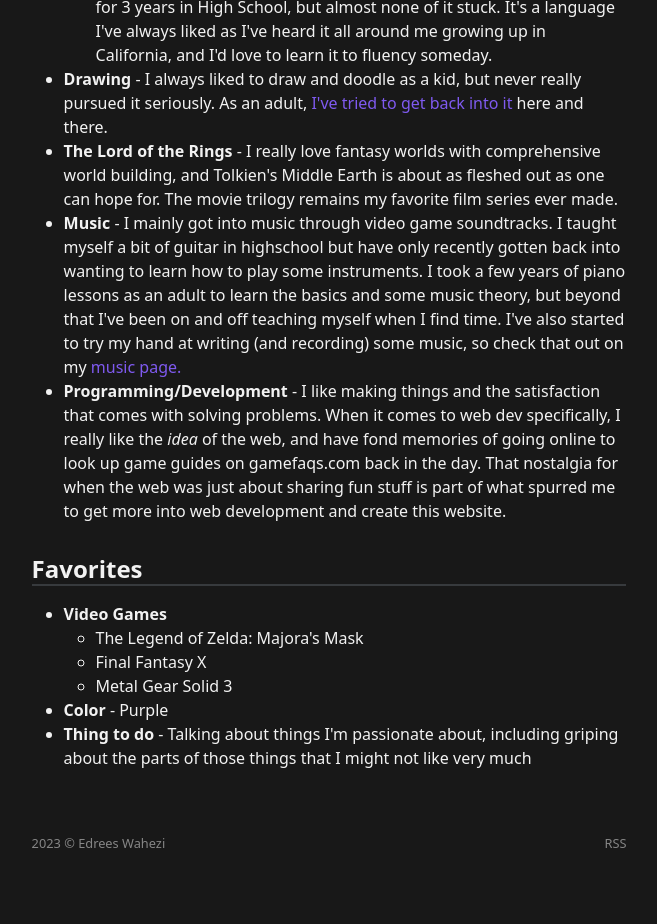
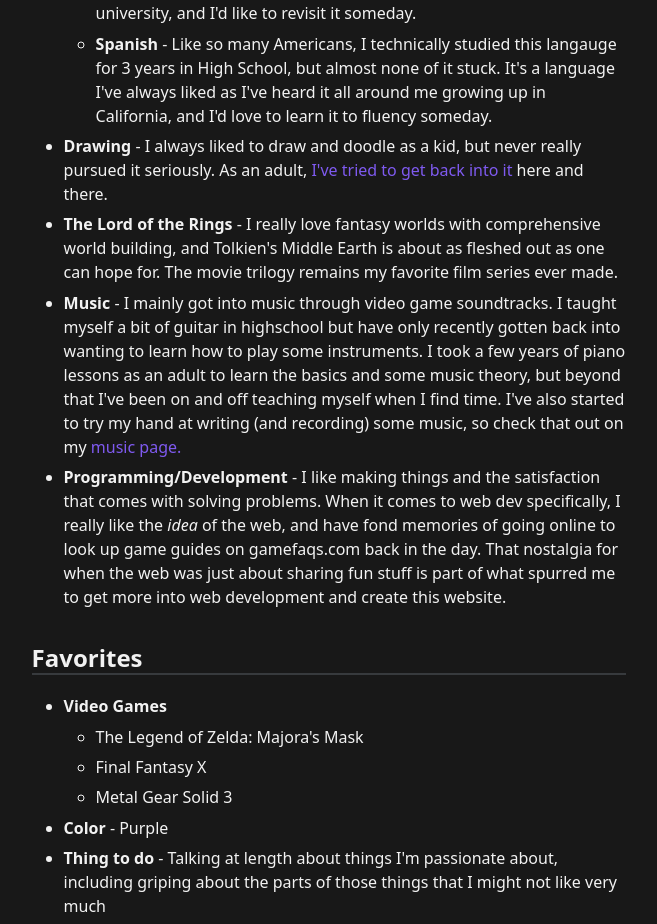
Before and after one commit to edreesw/edreeswahezi.com, an Astro site: page /about in a window 1280 px wide. Shown: the part 1169-2093 px from the top of the page, without its empty margins (311-968 px from the left). Before the commit the page ends 2054 px from the top, so only its background shows below. Built offline with nearby package versions, Linux system fonts and the light colour scheme; Astro itself is replaced by a stand-in of ours.

Commit message:
Added scrollbar-gutter to root element css, and list item top/bottom padding + about page content update

```diff
--- a/src/pages/about.astro
+++ b/src/pages/about.astro
@@ -50,7 +50,7 @@
                                 <li>Metal Gear Solid 3</li>
                             </ul>
                         <li><strong>Color</strong> - Purple</li>
-                        <li><strong>Thing to do</strong> - Talking about things I'm passionate about, including griping about the parts of those things that I might not like very much</li>
+                        <li><strong>Thing to do</strong> - Talking at length about things I'm passionate about, including griping about the parts of those things that I might not like very much</li>
                     </ul>
                 </section>
             </article>
--- a/src/styles/global.css
+++ b/src/styles/global.css
@@ -25,6 +25,8 @@
 :root {
     background-color: var(--background-color);
     color: var(--font-color);
+
+    scrollbar-gutter: stable both-edges;
 }
 
 p {
@@ -53,11 +55,15 @@
     text-decoration: underline;
 }
 
-ul{
+main ul{
     /*list-style-position: inside;*/
     /*padding: 1rem 0; */
     color: var(--font-color);
     margin-left: 2rem;
+}
+
+main li {
+    padding: .2rem 0 .2rem;
 }
 
 
```
